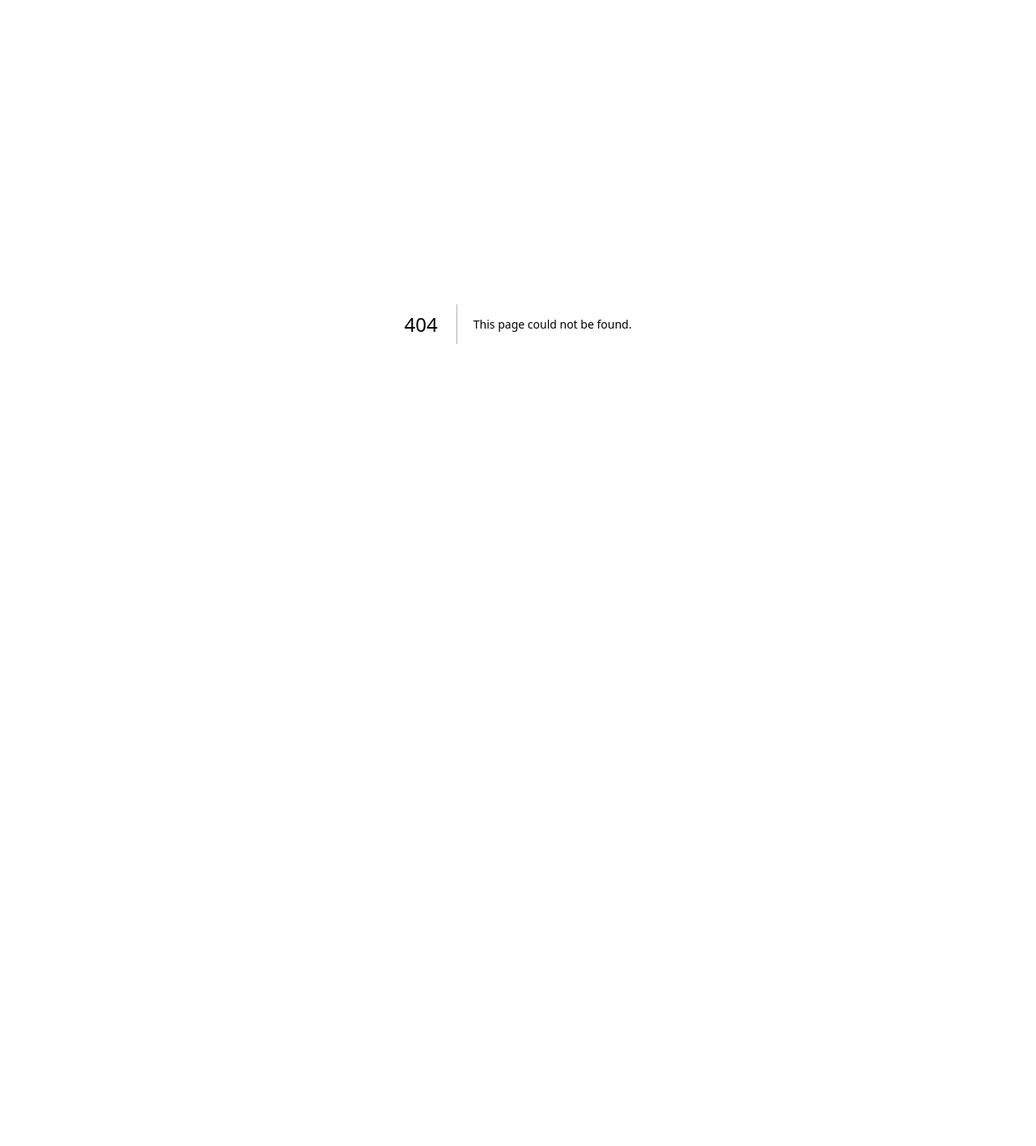
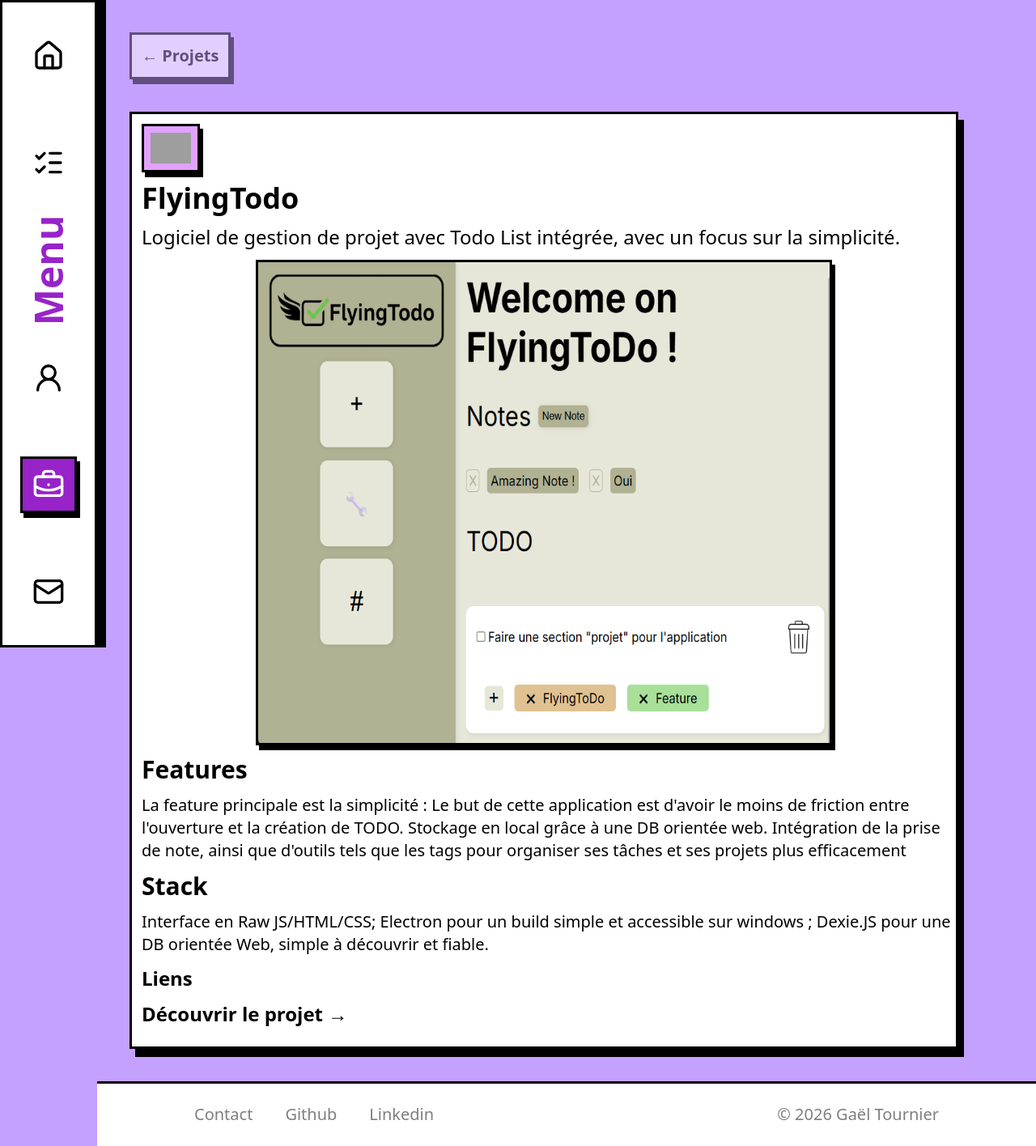
Before and after one commit to FlyingCow31/portfolio, a Next.js app: page /portfolio/flyingtodo in a window 1280 px wide. Before the commit this address had no page. Shown: the whole page at 81% size. Before the commit the page ends 800 px from the top, so only its background shows below. Built offline with nearby package versions, Linux system fonts and the light colour scheme; grey boxes are pictures that could not be loaded.

Commit message:
The end ?

```diff
--- /dev/null
+++ b/app/components/BackButton.tsx
@@ -0,0 +1,21 @@
+"use client"
+import { motion } from "framer-motion";
+import Link from "next/link";
+
+interface BackButtonProps {
+    href: string,
+    pc?: boolean
+}
+
+
+export default function BackButton({href, pc}: BackButtonProps) {
+    return (
+        <Link href={`${href}`} className={`absolute top-3 left-3 z-10 ${pc ? "md:static mt-10 self-start ml-40" : ""}`}>
+            <motion.div
+                whileHover={{ x: 7, y: 10, boxShadow: "1px 1px 0px rgba(0,0,0,1)", opacity: 1, transition: { duration: 0.1, ease: "easeOut" } } }
+                className={"bg-white border-3 shadow-small p-3 opacity-50"}>
+                <p className={"text-xl font-extrabold"}>← Projets</p>
+            </motion.div>
+        </Link>
+    )
+}
--- a/app/components/GalerieDiv.tsx
+++ b/app/components/GalerieDiv.tsx
@@ -3,6 +3,8 @@ import Image from "next/image";
 import {useIsDesktop} from "@/app/hooks/useIsDesktop";
 import {useState} from "react";
 import {ChevronLeft, ChevronRight} from "lucide-react";
+import {motion} from "framer-motion"
+
 const galerie = [
     {
         src: "/epistudios/indexepi.png",
@@ -36,12 +38,17 @@ export default function GalerieDiv() {
         setCurrentIndex((prev) => (prev + 1) % galerie.length);
     }
     return (
-        <div>
-            <div className={"relative flex flex-col items-center"}>
+        <div className={'md:w-[70%]'}>
+            <motion.div
+                initial={{ opacity: 0, y: 20 }}
+                whileInView={{ opacity: 1, y: 0 }}
+                transition={{ duration: 0.6 }}
+                viewport={{ once: true }}
+                className={"relative flex flex-col items-center md:items-start md:ml-3"}>
                 {galerie.map((image, index) => {
                     if (index !== currentIndex) return null;
                     return (
-                        <div key={index} className={"relative w-[95%] h-[300px] shadow-small "}>
+                        <div key={index} className={"relative w-[95%] h-[300px] shadow-small"}>
                             <Image src={`${image.src}`} alt={`${image.alt}`} fill
                                    className="object-contain p-3 border-black border-3"/>
                         </div>
@@ -54,12 +61,17 @@ export default function GalerieDiv() {
                 <button onClick={rightArrow} className="opacity-25 hover:opacity-100 absolute top-1/2 right-2 z-10 bg-main p-2 border-2 border-black shadow-small text-white  md:hidden">
                     <ChevronRight />
                 </button>
-            </div>
-            <div className={"hidden md:flex flex-col items-center mt-3"}>
-                <div className={"md:flex flex-row gap-3 w-[95%] border-3 shadow-small py-3 bg-sec"}>
+            </motion.div>
+            <motion.div
+                initial={{ opacity: 0, y: 20 }}
+                whileInView={{ opacity: 1, y: 0 }}
+                transition={{ duration: 0.7 }}
+                viewport={{ once: true }}
+                className={"hidden md:flex flex-col items-center mt-3 md:items-start md:ml-3"}>
+                <div className={"md:flex flex-row w-[95%] border-3 shadow-small py-3 bg-sec overflow-hidden flex-nowrap"}>
                 {galerie.map((image, index) => {
                     return (
-                        <div key={index} className={"relative w-[50%] h-[100px]"} onClick={() => setCurrentIndex(image.index - 1)}>
+                        <div key={index} style={{width: "calc(100% / 3)" }} className={"relative h-[100px] flex-shrink-0"} onClick={() => setCurrentIndex(image.index - 1)}>
                             <Image src={`${image.src}`} alt={`${image.alt}`} fill
                                    className="object-contain" />
                         </div>
@@ -67,8 +79,13 @@ export default function GalerieDiv() {
 
                 })}
                 </div>
-            </div>
-            <div className={"flex flex-col items-center mt-6"}>
+            </motion.div>
+            <motion.div
+                initial={{ opacity: 0, y: 20 }}
+                whileInView={{ opacity: 1, y: 0 }}
+                transition={{ duration: 0.8 }}
+                viewport={{ once: true }}
+                className={"flex flex-col items-center mt-6 md:items-start md:ml-3"}>
                 {galerie.map((image, index) => {
                     if (index !== currentIndex) return null;
                     return (
@@ -78,7 +95,7 @@ export default function GalerieDiv() {
                     )
 
                 })}
-            </div>
+            </motion.div>
         </div>
     )
 }
--- a/app/components/ResumeDiv.tsx
+++ b/app/components/ResumeDiv.tsx
@@ -6,14 +6,14 @@ import {Lightbulb, Zap} from "lucide-react";
 
 export default function ProblemDiv() {
     return (
-        <div className={"flex flex-col items-center gap-6"}>
+        <div className={"flex flex-col items-center gap-6 md:flex-row md:flex-wrap"}>
             <motion.div
                 initial={{ opacity: 0, y: 20 }}
                 whileInView={{ opacity: 1, y: 0 }}
                 transition={{ duration: 0.6 }}
                 viewport={{ once: true }}
                 whileHover={{ x: 7, y: 10, boxShadow: "1px 1px 0px rgba(0,0,0,1)", transition: { duration: 0.1, ease: "easeOut" } } }
-                className={"bg-white border-3 shadow-big w-[90%] pb-3"}
+                className={"bg-white border-3 shadow-big w-[90%] pb-3 md:w-[30%] md:self-start md:ml-60 md:h-[320px]"}
             >
                 <div className={'flex gap-3 items-center bg-colerr p-3 '}>
                     <Zap height={40} width={40} color={"#000000"}/>
@@ -32,7 +32,7 @@ export default function ProblemDiv() {
                 transition={{ duration: 0.6 }}
                 viewport={{ once: true }}
                 whileHover={{ x: 7, y: 10, boxShadow: "1px 1px 0px rgba(0,0,0,1)", transition: { duration: 0.1, ease: "easeOut" } } }
-                className={"bg-white border-3 shadow-big w-[90%] pb-3"}
+                className={"bg-white border-3 shadow-big w-[90%] pb-3 md:w-[30%] md:self-start md:ml-60"}
             >
                 <div className={'flex gap-3 items-center bg-colsol p-3 '}>
                     <Lightbulb height={40} width={40} color={"#000000"}/>
@@ -45,16 +45,16 @@ export default function ProblemDiv() {
                 <p>✔️ <span className={"soldiv w-fit font-semibold"}>Portfolio intégré par CTA</span></p>
             </motion.div>
 
-            <div className={"flex flex-col gap-6 w-full items-center"}>
-                <div className={"w-[50%] flex flex-col items-center bg-black py-3"}>
+            <div className={"flex flex-col gap-6 w-full items-center md:flex-row md:flex-1 md:self-start md:ml-60 md:max-w-[83%] md:mt-10"}>
+                <div className={"w-[50%] flex flex-col items-center bg-black py-3 md:w-[30%]"}>
                     <h1 className={"text-white font-extrabold text-3xl italic"}>Moderne</h1>
                     <p className={"text-white font-bold text-xl"}>Design</p>
                 </div>
-                <div className={"w-[50%] flex flex-col items-center bg-black py-3"}>
+                <div className={"w-[50%] flex flex-col items-center bg-black py-3 md:w-[30%]"}>
                     <h1 className={"text-white font-extrabold text-3xl italic"}>Next.JS</h1>
                     <p className={"text-white font-bold text-xl"}>Stack principale</p>
                 </div>
-                <div className={"w-[50%] flex flex-col items-center bg-black py-3"}>
+                <div className={"w-[50%] flex flex-col items-center bg-black py-3 md:w-[30%]"}>
                     <h1 className={"text-white font-extrabold text-3xl italic"}>CTA</h1>
                     <p className={"text-white font-bold text-xl"}>Focus</p>
                 </div>
--- a/app/components/StackDiv.tsx
+++ b/app/components/StackDiv.tsx
@@ -1,10 +1,15 @@
-
-
+"use client"
+import {motion} from "framer-motion"
 
 export default function StackDiv() {
     return (
-        <div className={"flex flex-col gap-6 w-[90%]"}>
-            <div className={"border-3 shadow-big bg-white w-full"}>
+        <div className={"flex flex-col gap-6 w-[90%] md:flex-row md:w-[80%] md:ml-45 *:pb-3"}>
+            <motion.div
+                initial={{ opacity: 0, y: 20 }}
+                whileInView={{ opacity: 1, y: 0 }}
+                transition={{ duration: 0.6 }}
+                viewport={{ once: true }}
+                className={"border-3 shadow-big bg-white w-full"}>
                 <h1 className={"bg-[#87CEEB] font-extrabold text-2xl p-3"}>Front-End</h1>
                 <p className={"titlecardproj underline decoration-[#87CEEB] decoration-3"}>Next.JS </p>
                 <p className={"desccardproj"}>Rapidité, facilité et lisibilité pour un projet Open-Source.</p>
@@ -12,8 +17,13 @@ export default function StackDiv() {
                 <p className={"desccardproj"}>Simplicité de code grâce aux componants et à sa syntaxe en TS.</p>
                 <p className={"titlecardproj underline decoration-[#87CEEB] decoration-3"}>Tailwind.CSS</p>
                 <p className={"desccardproj"}>Moderne, Tailwind nous permet d&#39;aller plus vite dans le code.</p>
-            </div>
-            <div className={"border-3 shadow-big bg-white w-full"}>
+            </motion.div>
+            <motion.div
+                initial={{ opacity: 0, y: 20 }}
+                whileInView={{ opacity: 1, y: 0 }}
+                transition={{ duration: 0.6, delay: 0.2 }}
+                viewport={{ once: true }}
+                className={"border-3 shadow-big bg-white w-full"}>
                 <h1 className={"bg-[#90EE90] font-extrabold text-2xl p-3"}>Back-End</h1>
                 <p className={"titlecardproj underline decoration-[#90EE90] decoration-3"}>Node.JS </p>
                 <p className={"desccardproj"}>Rester dans l&#39;environnement JS avec Node m&#39;a permi d&#39;être plus productif.</p>
@@ -21,8 +31,13 @@ export default function StackDiv() {
                 <p className={"desccardproj"}>text 2</p>
                 <p className={"titlecardproj underline decoration-[#90EE90] decoration-3"}>Title 3</p>
                 <p className={"desccardproj"}>Text 3</p>
-            </div>
-            <div className={"border-3 shadow-big bg-white w-full"}>
+            </motion.div>
+            <motion.div
+                initial={{ opacity: 0, y: 20 }}
+                whileInView={{ opacity: 1, y: 0 }}
+                transition={{ duration: 0.6, delay: 0.3 }}
+                viewport={{ once: true }}
+                className={"border-3 shadow-big bg-white w-full"}>
                 <h1 className={"bg-[#F4D738] font-extrabold text-2xl p-3"}>DevOps & design</h1>
                 <p className={"titlecardproj underline decoration-[#F4D738] decoration-3"}>Docker </p>
                 <p className={"desccardproj"}>text1</p>
@@ -30,7 +45,7 @@ export default function StackDiv() {
                 <p className={"desccardproj"}>text 2</p>
                 <p className={"titlecardproj underline decoration-[#F4D738] decoration-3"}>Title 3</p>
                 <p className={"desccardproj"}>Text 3</p>
-            </div>
+            </motion.div>
         </div>
     )
 }
--- a/app/hooks/useIsDesktop.ts
+++ b/app/hooks/useIsDesktop.ts
@@ -1,3 +1,4 @@
+
 import { useState, useEffect } from 'react';
 
 export const useIsDesktop = () => {
--- a/app/portfolio/epistudios/page.tsx
+++ b/app/portfolio/epistudios/page.tsx
@@ -8,6 +8,8 @@ import ProblemDiv from "@/app/components/ResumeDiv";
 import Link from "next/link";
 import GalerieDiv from "@/app/components/GalerieDiv";
 import StackDiv from "@/app/components/StackDiv";
+import BackButton from "@/app/components/BackButton";
+import {useIsDesktop} from "@/app/hooks/useIsDesktop";
 
 
 const tags = ["FULLSTACK", "NEXT.JS", "DESIGN"];
@@ -16,18 +18,19 @@ const colors = ["","sec", "white" , "main"];
 
 export default function EpiPage() {
             const [activeTab, setActiveTab] = useState("resume");
+            const isDesktop = useIsDesktop();
     return (
-        <main className={"min-h-screen bg-bg flex flex-col items-center pb-15"}>
+        <main className={"min-h-screen bg-bg flex flex-col items-center pb-15 md:pb-0 overflow-x-hidden"}>
             <PcNav/>
             <MobileNav/>
-                {/*TODO: floating button to come back to projects*/}
+            <BackButton href={"/portfolio"} pc={isDesktop}/>
                 <motion.div
                     initial={{ opacity: 0, y: 20 }}
                     whileInView={{ opacity: 1, y: 0 }}
                     transition={{ duration: 0.6 }}
                     viewport={{ once: true }}
-                    whileHover={{ x: 7, y: 10, boxShadow: "1px 1px 0px rgba(0,0,0,1)", transition: { duration: 0.1, ease: "easeOut" } } }
-                    className={"bg-white border-3 shadow-big w-[90%] my-10"}
+                    whileHover={{ x: 4, y: 6, boxShadow: "1px 1px 0px rgba(0,0,0,1)", transition: { duration: 0.1, ease: "easeOut" } } }
+                    className={`bg-white border-3 shadow-big w-[90%] my-10 ${isDesktop ? "md:w-[50%] md:self-start md:ml-60" : "mt-25"}`}
                 >
                     <div className={"flex gap-3 m-2"}>
                         {tags.map((tag, index) => {
@@ -63,12 +66,15 @@ export default function EpiPage() {
             {activeTab === "stack" && <StackDiv/>}
 
 
-            <div className={"bg-white border-t-3 p-6 w-full mt-6"}>
+            <div className={"bg-white border-t-3 p-6 w-full mt-6 md:ml-60"}>
                 <p className={" font-extrabold text-3xl"}>Ce projet vous intéresse?</p>
                 <Link href={"/contact"}>
                     <motion.button
                         whileHover={{ x: 4, y: 6, boxShadow: "1px 1px 0px rgba(0,0,0,1)", transition: { duration: 0.1, ease: "easeOut" } } }
-                        className={'bg-main border-black border-3 p-3 shadow-small mt-3 text-white'}>Parlons-en!</motion.button>
+                        className={'bg-main border-black border-3 p-3 shadow-small mt-3 text-white mb-3'}>Parlons-en!</motion.button>
+                </Link>
+                <Link href={"https://www.epistudios.fr"} >
+                    <p className={"ctahover"}>Découvrez le site web →</p>
                 </Link>
             </div>
         </main>
--- /dev/null
+++ b/app/portfolio/flyingtodo/page.tsx
@@ -0,0 +1,48 @@
+"use client"
+import MobileNav from "@/app/components/MobileNav";
+import PcNav from "@/app/components/PcNav";
+import Footer from "@/app/components/Footer";
+import Image from "next/image";
+import BackButton from "@/app/components/BackButton";
+import Link from "next/link";
+import {useIsDesktop} from "@/app/hooks/useIsDesktop";
+
+
+export default function TodoPage() {
+    const isDesktop = useIsDesktop();
+    return (
+        <main className={"bg-bg min-h-screen flex flex-col items-star pb-10 md:pb-0"}>
+            <MobileNav/>
+            <PcNav/>
+            <BackButton href={"/portfolio"} pc={isDesktop}/>
+            <div className={'bg-white border-3 shadow-big w-[90%] mx-auto mt-25 pb-6 mb-10 md:ml-40 md:w-[80%] md:mt-10'}>
+                <div className={"m-3 w-fit bg-sec p-2 border-3 shadow-small"}>
+                    <Image src={"/iconflyingtodovraie.ico"} alt={"Icone FlyingTodo"} height={50} width={50}/>
+                </div>
+
+                <h1 className={"text-3xl font-extrabold m-3 md:text-4xl "}>FlyingTodo</h1>
+                <p className={'ml-3 w-70 text-xl md:w-full md:text-2xl'}>Logiciel de gestion de projet avec Todo List intégrée, avec un focus sur la simplicité.</p>
+
+                <div className={"relative h-[200px] md:h-[600px] w-[90%] md:w-[70%] mx-auto border-3 shadow-small my-3"}>
+                    <Image src={"/flyingtodoscreen.png"} alt={"Screenshot de l'application"} fill/>
+                </div>
+
+                <h1 className={"text-2xl font-extrabold m-3 md:text-3xl"}>Features</h1>
+                <p className={"text-lg ml-3 md:text-xl"}>La feature principale est la simplicité : Le but
+                de cette application est d&#39;avoir le moins de friction entre l&#39;ouverture et la création de TODO.
+                Stockage en local grâce à une DB orientée web. Intégration de la prise de note, ainsi que d&#39;outils tels que les
+                    tags pour organiser ses tâches et ses projets plus efficacement
+                </p>
+
+                <h1 className={"text-2xl font-extrabold m-3 md:text-3xl"}>Stack</h1>
+                <p className={"text-lg  ml-3 md:text-xl"}>Interface en Raw JS/HTML/CSS; Electron pour un build simple et accessible sur windows ;
+                Dexie.JS pour une DB orientée Web, simple à découvrir et fiable. </p>
+
+                <h1 className={"text-2xl font-extrabold m-3"}>Liens</h1>
+                <Link href={"https://github.com/FlyingCow31/FlyingToDo"}><p className={"ctahover ml-3 font-extrabold text-2xl"}>Découvrir le projet →</p></Link>
+
+            </div>
+            <Footer/>
+        </main>
+    )
+}
```
Also changed, not shown: public/flyingtodoscreen.png (added).
